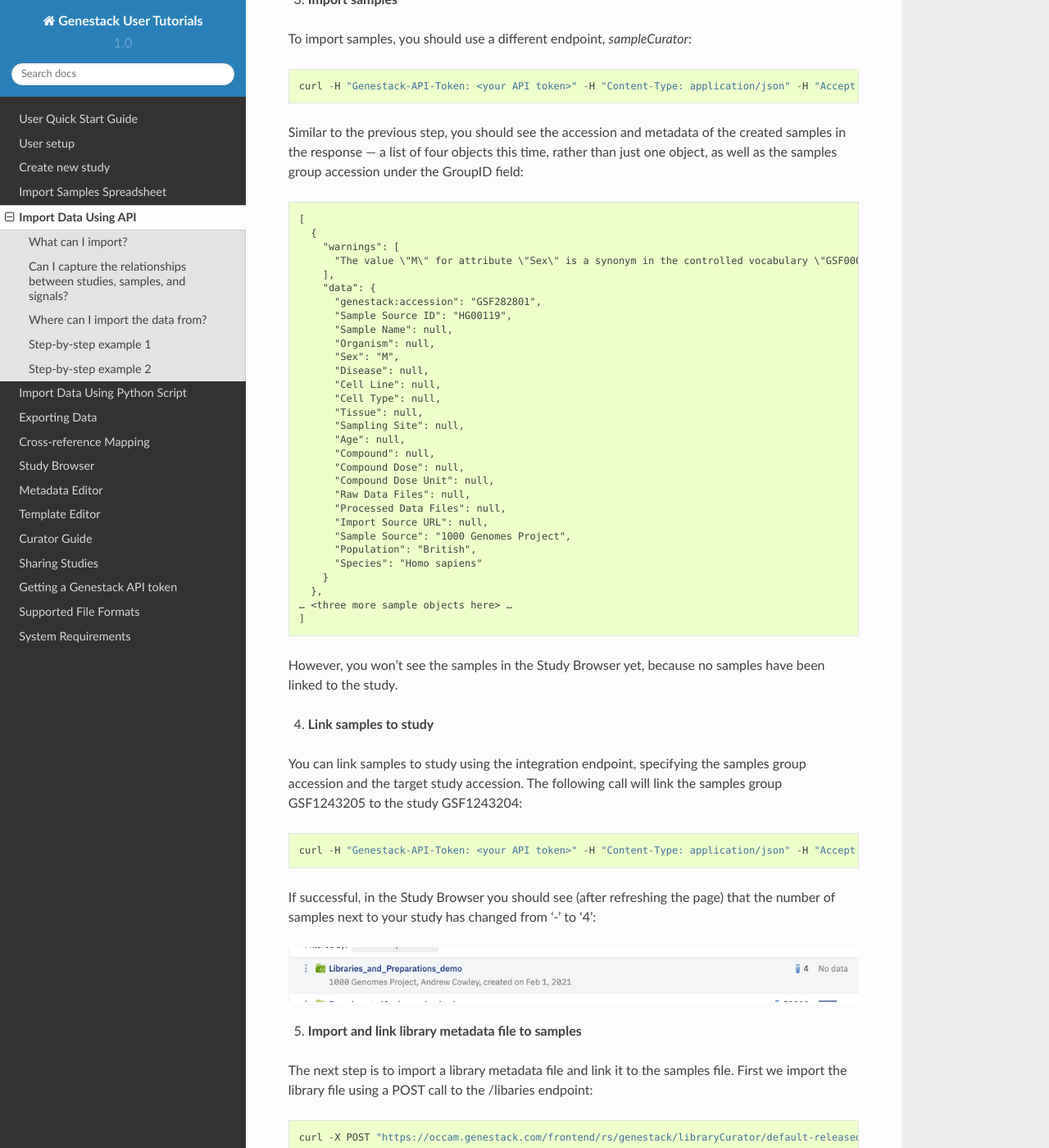
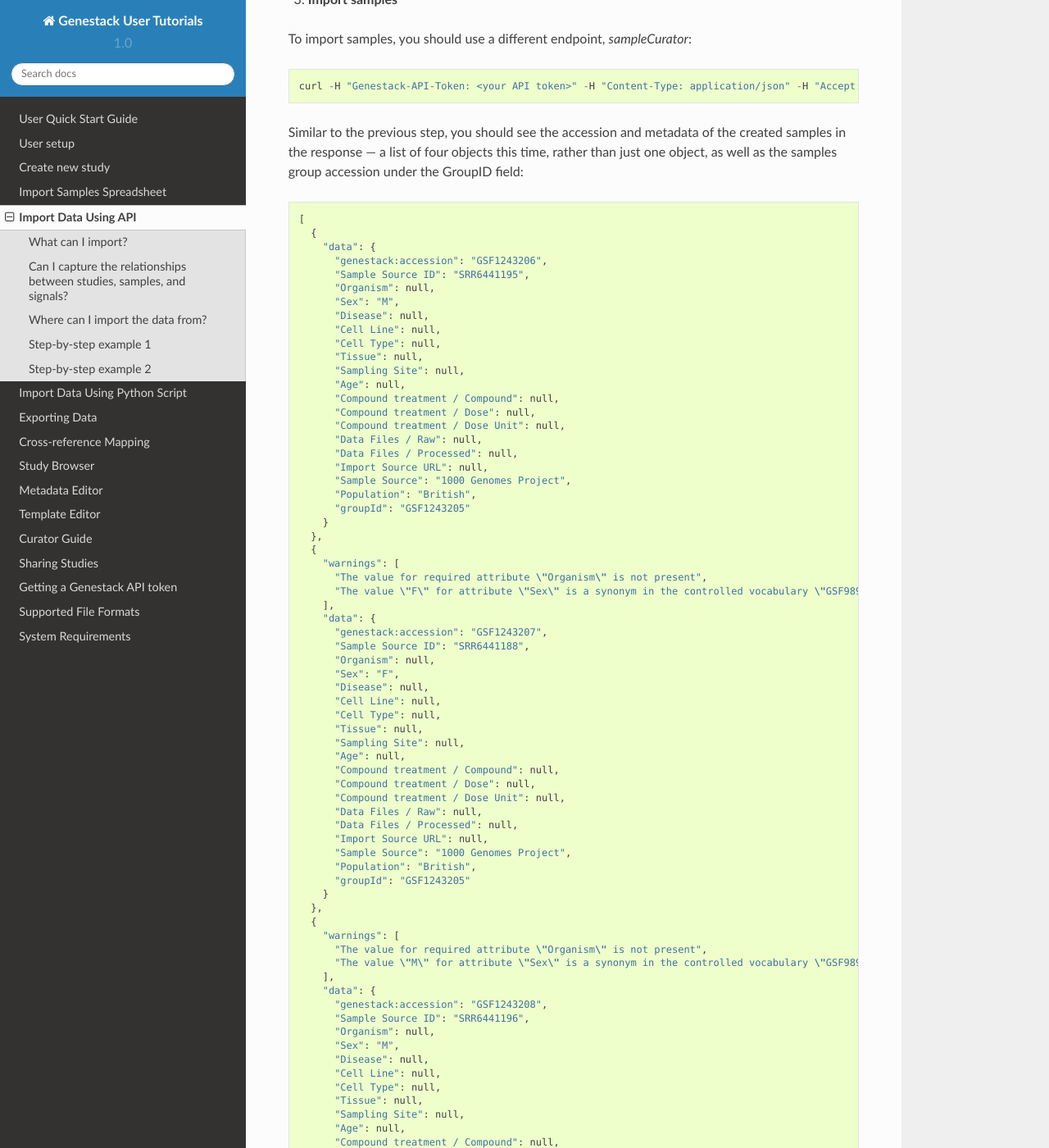
Before and after one commit to genestack/user-guide, a Sphinx documentation site: the page built from source/doc-odm-user-guide/import-data-using-api.rst, in a window 1280 px wide and 1400 px high, scrolled down 11270 px. Shown: the whole window at 82% size. Built offline with Sphinx 7.4.7 and the Read the Docs theme 2.0.0, drawn with Linux system fonts in a browser that asks for light colours; some of the changed text lies outside the part shown.

Commit message:
added missing samples import result

```diff
--- /dev/null
+++ b/source/doc-odm-user-guide/import-RM-samples-2.py
@@ -0,0 +1,106 @@
+[
+  {
+    "data": {
+      "genestack:accession": "GSF1243206",
+      "Sample Source ID": "SRR6441195",
+      "Organism": null,
+      "Sex": "M",
+      "Disease": null,
+      "Cell Line": null,
+      "Cell Type": null,
+      "Tissue": null,
+      "Sampling Site": null,
+      "Age": null,
+      "Compound treatment / Compound": null,
+      "Compound treatment / Dose": null,
+      "Compound treatment / Dose Unit": null,
+      "Data Files / Raw": null,
+      "Data Files / Processed": null,
+      "Import Source URL": null,
+      "Sample Source": "1000 Genomes Project",
+      "Population": "British",
+      "groupId": "GSF1243205"
+    }
+  },
+  {
+    "warnings": [
+      "The value for required attribute \"Organism\" is not present",
+      "The value \"F\" for attribute \"Sex\" is a synonym in the controlled vocabulary \"GSF989288\". Did you mean one of [female]?"
+    ],
+    "data": {
+      "genestack:accession": "GSF1243207",
+      "Sample Source ID": "SRR6441188",
+      "Organism": null,
+      "Sex": "F",
+      "Disease": null,
+      "Cell Line": null,
+      "Cell Type": null,
+      "Tissue": null,
+      "Sampling Site": null,
+      "Age": null,
+      "Compound treatment / Compound": null,
+      "Compound treatment / Dose": null,
+      "Compound treatment / Dose Unit": null,
+      "Data Files / Raw": null,
+      "Data Files / Processed": null,
+      "Import Source URL": null,
+      "Sample Source": "1000 Genomes Project",
+      "Population": "British",
+      "groupId": "GSF1243205"
+    }
+  },
+  {
+    "warnings": [
+      "The value for required attribute \"Organism\" is not present",
+      "The value \"M\" for attribute \"Sex\" is a synonym in the controlled vocabulary \"GSF989288\". Did you mean one of [male]?"
+    ],
+    "data": {
+      "genestack:accession": "GSF1243208",
+      "Sample Source ID": "SRR6441196",
+      "Organism": null,
+      "Sex": "M",
+      "Disease": null,
+      "Cell Line": null,
+      "Cell Type": null,
+      "Tissue": null,
+      "Sampling Site": null,
+      "Age": null,
+      "Compound treatment / Compound": null,
+      "Compound treatment / Dose": null,
+      "Compound treatment / Dose Unit": null,
+      "Data Files / Raw": null,
+      "Data Files / Processed": null,
+      "Import Source URL": null,
+      "Sample Source": "1000 Genomes Project",
+      "Population": "Finnish",
+      "groupId": "GSF1243205"
+    }
+  },
+  {
+    "warnings": [
+      "The value for required attribute \"Organism\" is not present",
+      "The value \"F\" for attribute \"Sex\" is a synonym in the controlled vocabulary \"GSF989288\". Did you mean one of [female]?"
+    ],
+    "data": {
+      "genestack:accession": "GSF1243209",
+      "Sample Source ID": "SRR6441197",
+      "Organism": null,
+      "Sex": "F",
+      "Disease": null,
+      "Cell Line": null,
+      "Cell Type": null,
+      "Tissue": null,
+      "Sampling Site": null,
+      "Age": null,
+      "Compound treatment / Compound": null,
+      "Compound treatment / Dose": null,
+      "Compound treatment / Dose Unit": null,
+      "Data Files / Raw": null,
+      "Data Files / Processed": null,
+      "Import Source URL": null,
+      "Sample Source": "1000 Genomes Project",
+      "Population": "Finnish",
+      "groupId": "GSF1243205"
+    }
+  }
+]
--- a/source/doc-odm-user-guide/import-data-using-api.rst
+++ b/source/doc-odm-user-guide/import-data-using-api.rst
@@ -374,7 +374,7 @@ To import samples, you should use a different endpoint, *sampleCurator*:
 Similar to the previous step, you should see the accession and metadata of the created samples in the response —
 a list of four objects this time, rather than just one object, as well as the samples group accession under the GroupID field:
 
-.. literalinclude:: import-samples-2.py
+.. literalinclude:: import-RM-samples-2.py
 
 However, you won’t see the samples in the Study Browser yet, because no samples have been linked to the study.
 
```
